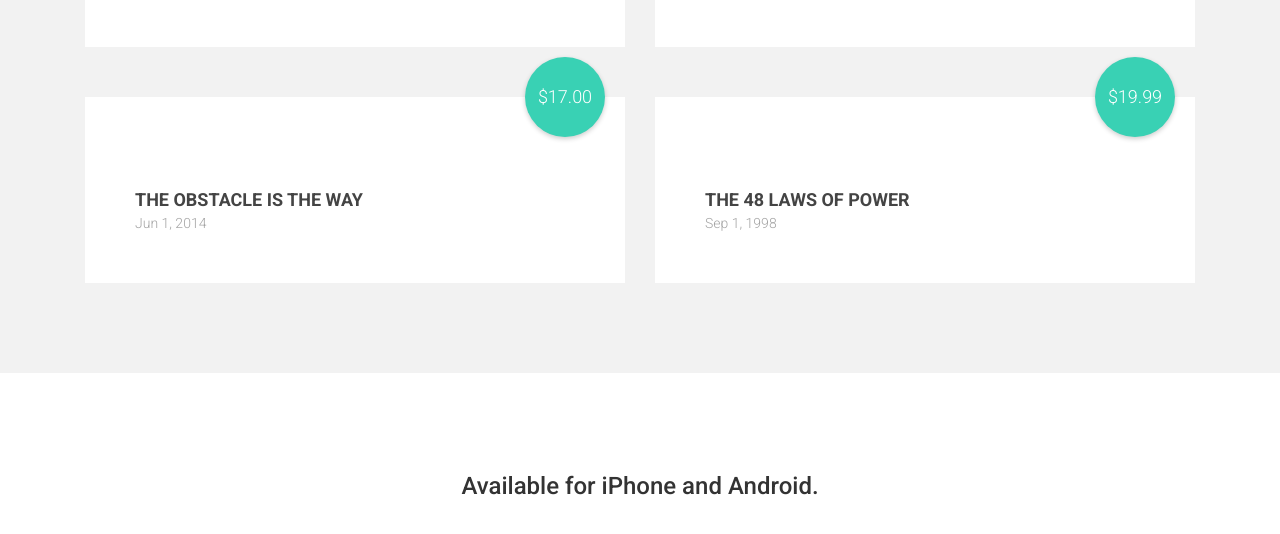
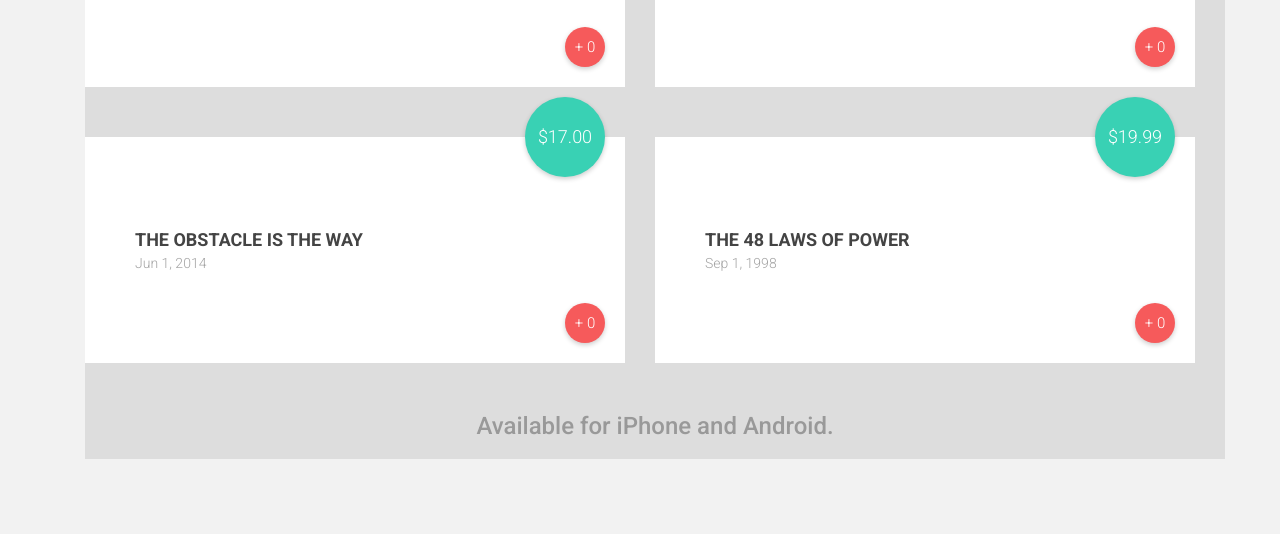
Before and after one commit to ArronJLinton/angular-my-app, a plain HTML site: page index.html in a window 1280 px wide. Shown: the part 636-1170 px from the top of the page. Drawn offline with nearby package versions, Linux system fonts and the light colour scheme.

Commit message:
added voting feature

```diff
--- a/css/style.css
+++ b/css/style.css
@@ -101,6 +101,7 @@
    line-height: 40px;
    min-width: 40px;
    height: 40px;
+/* border-radius defines the shape of the element */
    border-radius: 50%;
  margin: 0 -30px 0 40px;
    text-align: center;
--- a/index.html
+++ b/index.html
@@ -21,6 +21,7 @@
     </div>
 
 <!-- Like ng-app, ng-controller is a directive that defines the controller scope. This means that properties attached to $scope in MainController become available to use within <div class='main'> -->
+
     <div class="main" ng-controller="MainController">
       <div class="container">
 
@@ -44,6 +45,12 @@
         <p class="price">{{ product.price | currency }}</p>
 <!-- 'date' is an AngularJS filter -->
         <p class="date"> {{ product.pubdate | date }}</p>
+
+      <div class="rating">
+<!-- The ng-click is a directive. When <p class="likes"> is clicked, ng-click tells AngularJS to run the plusOne() function in the controller. -->
+<!-- We put the $ in front of index in order to select 'this' index from user click -->
+        <p class="likes" ng-click="plusOne($index)">+ {{ product.likes }}         </p>
+      <div>
     </div>
   </div>
 
--- a/js/controllers/MainController.js
+++ b/js/controllers/MainController.js
@@ -11,23 +11,34 @@
     name: 'The Book of Trees',
     price: 19,
     pubdate: new Date('2014', '03', '08'),
-    cover: 'img/the-book-of-trees.jpg'
+    cover: 'img/the-book-of-trees.jpg',
+    likes: 0
   },
   {
     name: 'Program or be Programmed',
     price: 8,
     pubdate: new Date('2013', '08', '01'),
-    cover: 'img/program-or-be-programmed.jpg'
+    cover: 'img/program-or-be-programmed.jpg',
+    likes: 0
   },
   {
     name: 'The Obstacle is the Way ',
     price: 17,
-    pubdate: new Date('2014', '05', '01')
+    pubdate: new Date('2014', '05', '01'),
+    likes: 0
   },
   {
     name: 'The 48 Laws of Power',
     price: 19.99,
-    pubdate: new Date('1998', '08', '01')
+    pubdate: new Date('1998', '08', '01'),
+    likes: 0
   }
 ];
+
+// The plusOne() function gets the index of the product that was clicked, and then adds one to that product's likes property.
+  $scope.plusOne = function(index) {
+    $scope.products[index].likes += 1;
+  };
+
+
 }]);
```
